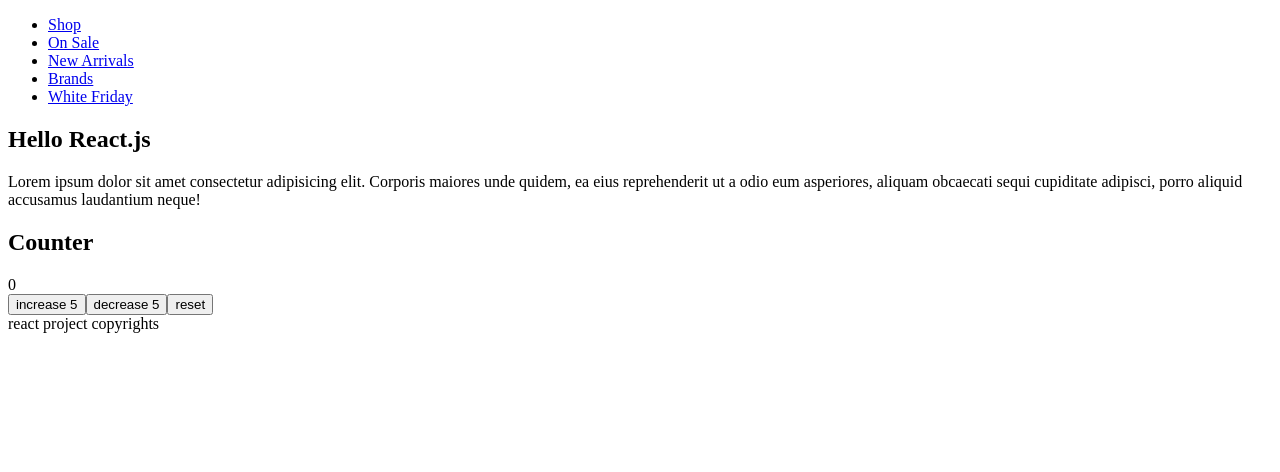
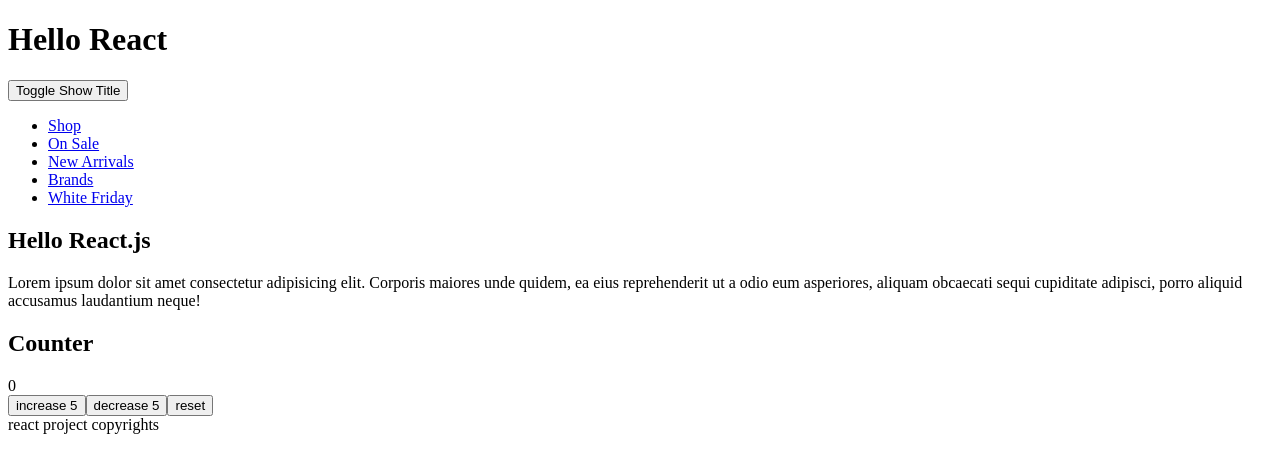
Before and after one commit to peter-c0de/depi-react-tasks, a React (Vite) app: page / in a window 1280 px wide. Shown: the top 472 px of the page. Built offline with nearby package versions, Linux system fonts and the light colour scheme.

Commit message:
Lec2: Commit #5

```diff
--- a/src/App.jsx
+++ b/src/App.jsx
@@ -1,4 +1,4 @@
-import { useState } from "react";
+import { useEffect, useState } from "react";
 import TheHeader from './components/TheHeader/TheHeader'
 import TheFooter from './components/The Footer/TheFooter'
 
@@ -15,6 +15,8 @@ const headerLinks = [
 function App() {
   // 1st Hook: useState Hook
   const [counter, setCounter] = useState(0);
+  const [showHeader, setShowHeader] = useState(true);
+  console.log("showHeader: ", showHeader);
 
   // const handleIncrease = () => setCounter( (preValue) => ++preValue );
   // const handleDecrease = () => setCounter( (preValue) => --preValue );
@@ -26,9 +28,34 @@ function App() {
     else setCounter( 0 );
   }
 
+  // Component Lifecycle Steps:
+  // 1. Mount  === Created
+  // 2. Updated
+  // 3. UnMount === Deleted
+
+  // Not available since : React 19
+  console.log("Hello from Before useEffect");
+  // Will be fired everytime
+  useEffect( ()=>{
+    console.log("Hello from useEffect 0");
+  });
+  // Will be fired once after mount
+  useEffect( ()=>{
+    console.log("Hello from useEffect 1");
+  }, []);
+  // Will be fired after mount and every change in counter state
+  useEffect( ()=>{
+    console.log("Hello from useEffect 2");
+  }, [counter]);
+  console.log("Hello from After useEffect");
+
   return (
     <div className='app'>
-      <TheHeader headerLinks={headerLinks} />
+      <h1>Hello React</h1>
+      <button onClick={ ()=>setShowHeader(prev=>!prev) }>
+        Toggle Show Title
+      </button>
+      { showHeader && <TheHeader headerLinks={headerLinks} /> }
       <main>
         <section>
           <h2>Hello React.js</h2>
--- a/src/components/TheHeader/TheHeader.jsx
+++ b/src/components/TheHeader/TheHeader.jsx
@@ -1,7 +1,17 @@
+import { useEffect } from "react";
 import './TheHeader.css'
 
 function TheHeader({headerLinks}){
     // console.log(props);
+    console.log("Hello from TheHeader Child Component Before useEffect");
+    useEffect( ()=>{
+        console.log("Hello from TheHeader Child Component useEffect 1");
+        // This function will be fired after component unmount or deleted mean removed from DOM
+    return () =>
+        console.log("Hello from TheHeader Child Component from useEffect 1 After Unmount");
+    }, []);
+    console.log("Hello from TheHeader Child Component After useEffect");
+
     return (
         <header>
             <nav>
--- a/src/main.jsx
+++ b/src/main.jsx
@@ -4,7 +4,7 @@ import App from './App.jsx'
 import './index.css'
 
 createRoot(document.getElementById('root')).render(
-  <StrictMode>
+  // <StrictMode>
     <App />
-  </StrictMode>
+  // </StrictMode>
 )
```
